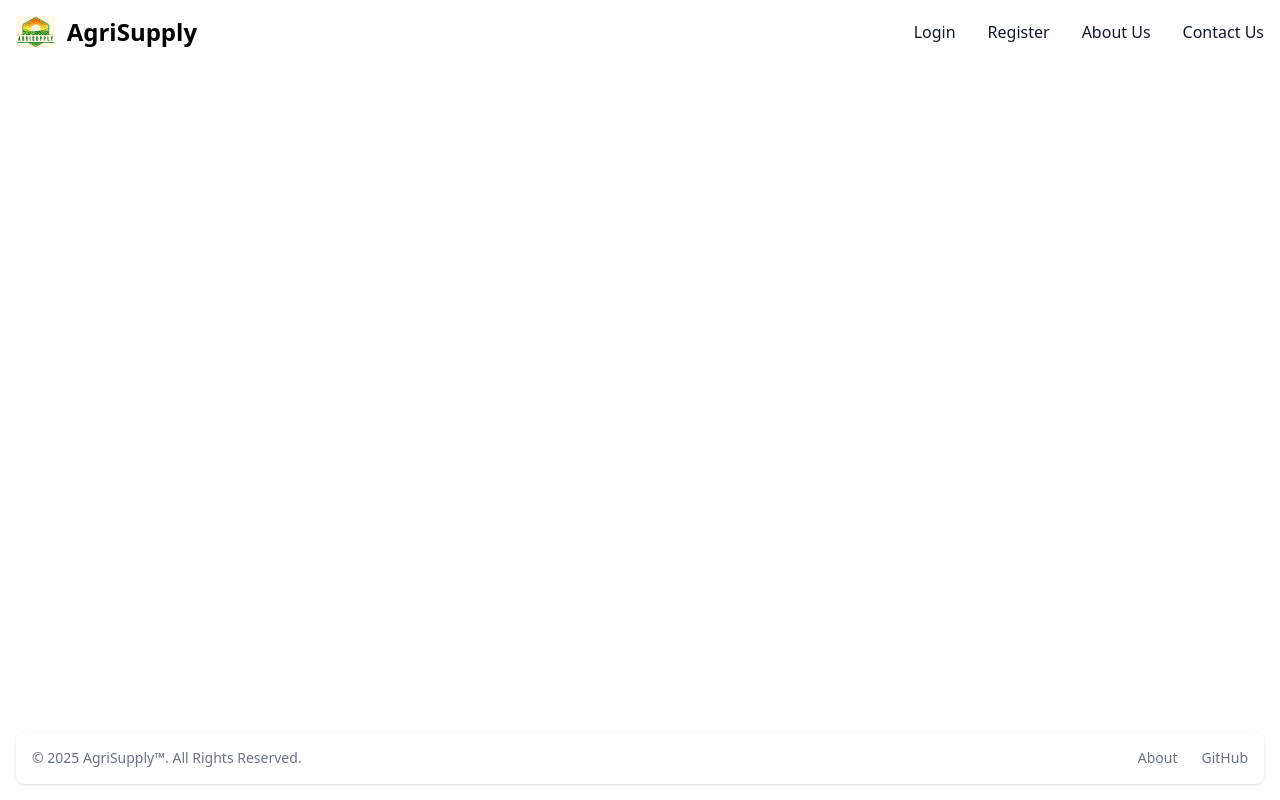
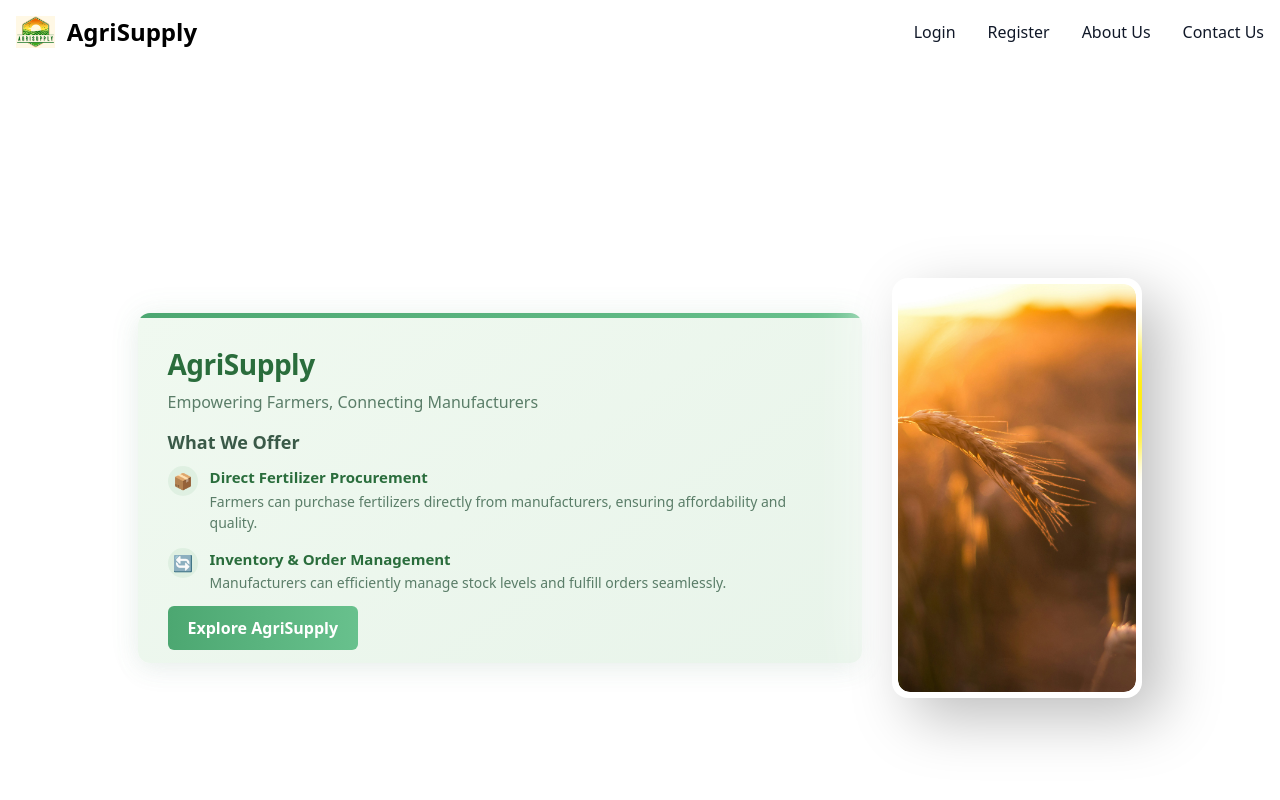
Before and after one commit to Aswin911/AgriSupply-Fertilizer-management-System-, a React (Vite) app in the folder client/: page / in a window 1280 px wide. Shown: the top 800 px of the page. Built offline with nearby package versions, Linux system fonts and the light colour scheme.

Commit message:
added home page

```diff
--- /dev/null
+++ b/client/src/components/Card.jsx
@@ -0,0 +1,34 @@
+import React from 'react';
+import styled from "styled-components"
+import WheatCard from "./wheat-card"
+import InfoCard from "./info-card"
+
+const CardContainer = () => {
+  return (
+    <StyledContainer>
+      <div className="cards-wrapper">
+        <InfoCard />
+        <WheatCard />
+      </div>
+    </StyledContainer>
+  )
+}
+
+const StyledContainer = styled.div`
+  display: flex;
+  justify-content: center;
+  align-items: center;
+  min-height: 100vh;
+  background-color:rgba(255, 255, 255, 0);
+
+  .cards-wrapper {
+    display: flex;
+    align-items: center;
+    gap: 30px;
+    padding: 20px;
+    max-width: 1200px;
+    width: 100%;
+  }
+`
+
+export default CardContainer
--- /dev/null
+++ b/client/src/components/info-card.jsx
@@ -0,0 +1,208 @@
+import React from 'react';
+import styled from "styled-components"
+
+const InfoCard = () => {
+  return (
+    <StyledWrapper>
+      <div className="card">
+        <div className="card-content">
+          <div className="header">
+            <h2>AgriSupply</h2>
+            <p className="tagline">Empowering Farmers, Connecting Manufacturers</p>
+          </div>
+
+          <div className="features">
+            <h3>What We Offer</h3>
+            <div className="scrollable-content">
+              <ul>
+                <li>
+                  <span className="feature-icon">📦</span>
+                  <div>
+                    <strong>Direct Fertilizer Procurement</strong>
+                    <p>Farmers can purchase fertilizers directly from manufacturers, ensuring affordability and quality.</p>
+                  </div>
+                </li>
+                <li>
+                  <span className="feature-icon">🔄</span>
+                  <div>
+                    <strong>Inventory & Order Management</strong>
+                    <p>Manufacturers can efficiently manage stock levels and fulfill orders seamlessly.</p>
+                  </div>
+                </li>
+                <li>
+                  <span className="feature-icon">💬</span>
+                  <div>
+                    <strong>Farmer Feedback & Support</strong>
+                    <p>A platform for farmers to rate products, share experiences, and receive expert guidance.</p>
+                  </div>
+                </li>
+                <li>
+                  <span className="feature-icon">🚜</span>
+                  <div>
+                    <strong>Smart Supply Chain</strong>
+                    <p>Optimized logistics to ensure timely delivery of agricultural products.</p>
+                  </div>
+                </li>
+              </ul>
+            </div>
+          </div>
+
+          <div className="cta">
+            <button>Explore AgriSupply</button>
+          </div>
+        </div>
+      </div>
+    </StyledWrapper>
+  )
+}
+
+const StyledWrapper = styled.div`
+  flex: 1 1 auto;
+  max-width: 900px;
+
+  .card {
+    width: 100%;
+    height: 350px;
+    background: linear-gradient(145deg, #f0f9f0, #e8f4ea);
+    border-radius: 12px;
+    padding: 30px;
+    box-shadow:
+      rgba(149, 157, 165, 0.1) 0px 8px 24px,
+      rgba(100, 180, 120, 0.1) 0px 0px 30px;
+    display: flex;
+    flex-direction: column;
+    position: relative;
+    overflow: hidden;
+    transition: all 0.3s ease;
+
+    &:hover {
+      box-shadow:
+        rgba(149, 157, 165, 0.2) 0px 8px 24px,
+        rgba(100, 180, 120, 0.2) 0px 0px 40px;
+    }
+
+    &:before {
+      content: '';
+      position: absolute;
+      top: 0;
+      left: 0;
+      width: 100%;
+      height: 5px;
+      background: linear-gradient(90deg, #4ca771, #68c18d);
+    }
+  }
+
+  .card-content {
+    display: flex;
+    flex-direction: column;
+    height: 100%;
+    color: #2c3e50;
+  }
+
+  .header {
+    margin-bottom: 15px;
+
+    h2 {
+      color: #2a6d3c;
+      margin: 0;
+      font-size: 28px;
+      font-weight: 700;
+      letter-spacing: -0.5px;
+    }
+
+    .tagline {
+      color: #5a7d68;
+      margin: 5px 0 0;
+      font-size: 16px;
+    }
+  }
+
+  .features {
+    flex: 1;
+
+    h3 {
+      font-size: 18px;
+      color: #3a5a48;
+      margin: 0 0 10px;
+      font-weight: 600;
+    }
+
+    .scrollable-content {
+      max-height: 140px;
+      overflow-y: auto;
+      padding-right: 5px;
+
+      &::-webkit-scrollbar {
+        width: 5px;
+      }
+
+      &::-webkit-scrollbar-thumb {
+        background: #4ca771;
+        border-radius: 10px;
+      }
+    }
+
+    ul {
+      padding: 0;
+      margin: 0;
+      list-style: none;
+
+      li {
+        display: flex;
+        align-items: flex-start;
+        margin-bottom: 15px;
+
+        .feature-icon {
+          flex: 0 0 30px;
+          height: 30px;
+          display: flex;
+          align-items: center;
+          justify-content: center;
+          background: rgba(100, 180, 120, 0.1);
+          border-radius: 50%;
+          margin-right: 12px;
+          font-size: 16px;
+        }
+
+        div {
+          flex: 1;
+
+          strong {
+            display: block;
+            font-size: 15px;
+            margin-bottom: 2px;
+            color: #2a6d3c;
+          }
+
+          p {
+            margin: 0;
+            font-size: 14px;
+            color: #5a7d68;
+          }
+        }
+      }
+    }
+  }
+
+  .cta {
+    margin-top: auto;
+
+    button {
+      background: linear-gradient(90deg, #4ca771, #68c18d);
+      color: white;
+      border: none;
+      padding: 10px 20px;
+      border-radius: 6px;
+      font-weight: 600;
+      cursor: pointer;
+      transition: all 0.2s ease;
+
+      &:hover {
+        transform: translateY(-2px);
+        box-shadow: 0 4px 8px rgba(76, 167, 113, 0.2);
+      }
+    }
+  }
+`
+
+export default InfoCard;
--- /dev/null
+++ b/client/src/components/wheat-card.jsx
@@ -0,0 +1,91 @@
+import React from 'react';
+import styled from "styled-components"
+
+const WheatCard = () => {
+  return (
+    <StyledWrapper>
+      <div className="card">
+        <div className="bg">
+          <img src="/wheat.jpg" alt="Wheat" className="card-image" />
+        </div>
+        <div className="blob" />
+      </div>
+    </StyledWrapper>
+  )
+}
+
+const StyledWrapper = styled.div`
+  flex: 0 0 auto;
+
+  .card {
+    position: relative;
+    width: 250px; /* Increased width by 10px */
+    height: 420px; /* Increased height by 60px */
+    border-radius: 16px;
+    z-index: 1111;
+    overflow: hidden;
+    display: flex;
+    flex-direction: column;
+    align-items: center;
+    justify-content: center;
+    box-shadow: 20px 20px 60px #bebebe, -20px -20px 60px #ffffff;
+  }
+
+  .bg {
+    position: absolute;
+    top: 6px;
+    left: 6px;
+    width: 238px; /* Adjusted for new width */
+    height: 408px; /* Adjusted for new height */
+    z-index: 2;
+    background: rgba(255, 255, 255, .95);
+    backdrop-filter: blur(24px);
+    border-radius: 12px;
+    overflow: hidden;
+    outline: 2px solid white;
+    display: flex;
+    align-items: center;
+    justify-content: center;
+  }
+
+  .card-image {
+    width: 100%;
+    height: 100%;
+    object-fit: cover;
+    border-radius: 10px;
+  }
+
+  .blob {
+    position: absolute;
+    z-index: 1;
+    top: 50%;
+    left: 50%;
+    width: 180px;
+    height: 180px;
+    border-radius: 50%;
+    background-color: rgb(255, 234, 0);
+    opacity: 1;
+    filter: blur(12px);
+    animation: blob-bounce 5s infinite ease;
+  }
+
+  @keyframes blob-bounce {
+    0% {
+      transform: translate(-100%, -100%) translate3d(0, 0, 0);
+    }
+    25% {
+      transform: translate(-100%, -100%) translate3d(100%, 0, 0);
+    }
+    50% {
+      transform: translate(-100%, -100%) translate3d(100%, 100%, 0);
+    }
+    75% {
+      transform: translate(-100%, -100%) translate3d(0, 100%, 0);
+    }
+    100% {
+      transform: translate(-100%, -100%) translate3d(0, 0, 0);
+    }
+  }
+`
+
+export default WheatCard;
--- a/client/src/pages/Home.jsx
+++ b/client/src/pages/Home.jsx
@@ -2,6 +2,7 @@ import React from 'react';
 import './style_sheet/Home.css';
 import Navbar from '../components/navbar';
 import Footer from '../components/footer';
+import Card from '../components/Card'; // Import the Card component
 
 function Home() {
     return (
@@ -9,8 +10,8 @@ function Home() {
             <header>
                 <Navbar />
             </header>
-            <main className="flex-grow">
-                {/* Add your main content here */}
+            <main className="flex-grow flex justify-center items-center p-6">
+                <Card /> {/* Inserted the Card component */}
             </main>
             <footer>
                 <Footer />
```
Also changed, not shown: client/public/wheat.jpg (added).
